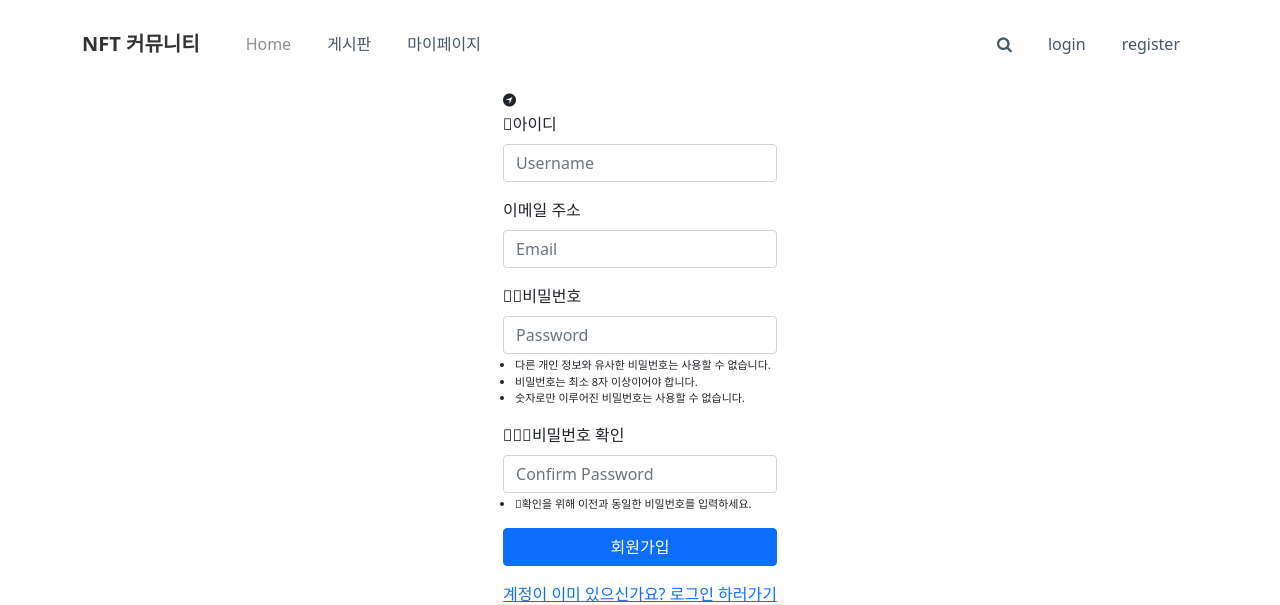
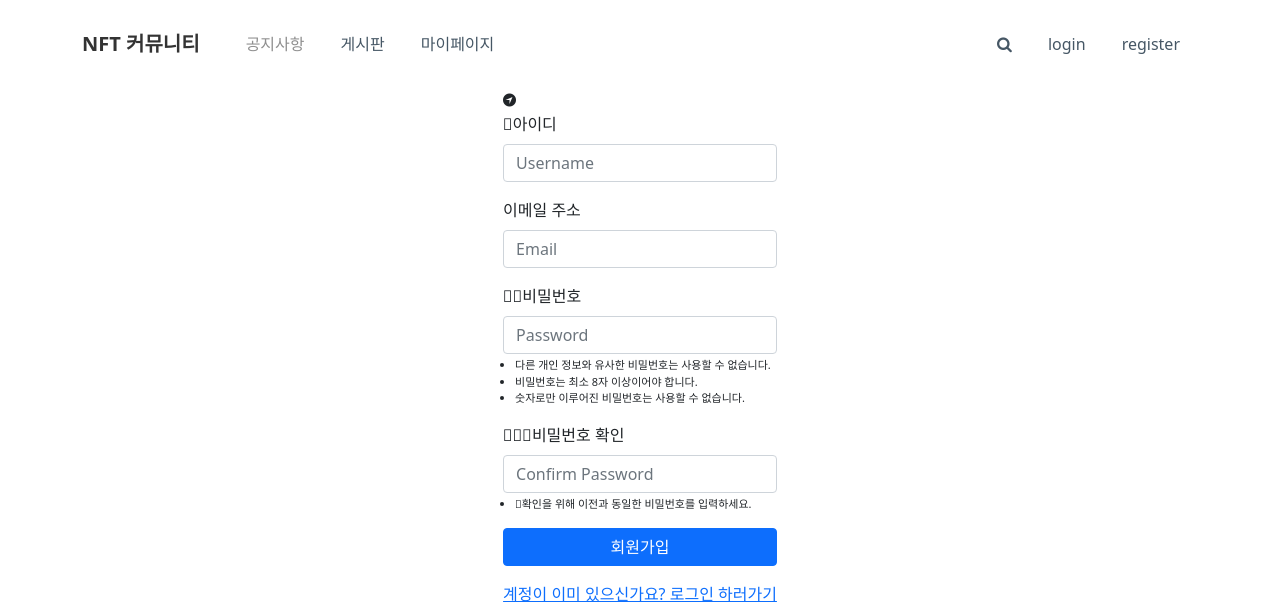
Before and after one commit to monat96/aivle_mini_project, a Django app: page /accounts/register/ in a window 1280 px wide. Shown: the top 605 px of the page. Run offline with Django 4.2, Linux system fonts and the light colour scheme; some libraries are stand-ins or nearby versions.

Commit message:
메인 메뉴 통일

```diff
--- a/aivle/accounts/templates/login.html
+++ b/aivle/accounts/templates/login.html
@@ -49,7 +49,7 @@
               <div class="collapse navbar-collapse" id="navcol-2">
                 <ul class="navbar-nav">
                   <li class="nav-item">
-                    <a class="nav-link" href="{% url 'board:main' %}">Home</a>
+                    <a class="nav-link" href="{% url 'board:notice' %}">공지사항</a>
                   </li>
                   <li class="nav-item">
                     <a class="nav-link" href="{% url 'board:board' %}">게시판</a>
--- a/aivle/accounts/templates/register.html
+++ b/aivle/accounts/templates/register.html
@@ -41,7 +41,7 @@
             <div class="collapse navbar-collapse" id="navcol-2">
               <ul class="navbar-nav">
                 <li class="nav-item">
-                  <a class="nav-link active" href="{% url 'board:main' %}">Home</a>
+                  <a class="nav-link active" href="{% url 'board:notice' %}">공지사항</a>
                 </li>
                 <li class="nav-item">
                   <a class="nav-link" href="{% url 'board:board' %}">게시판</a>
```
